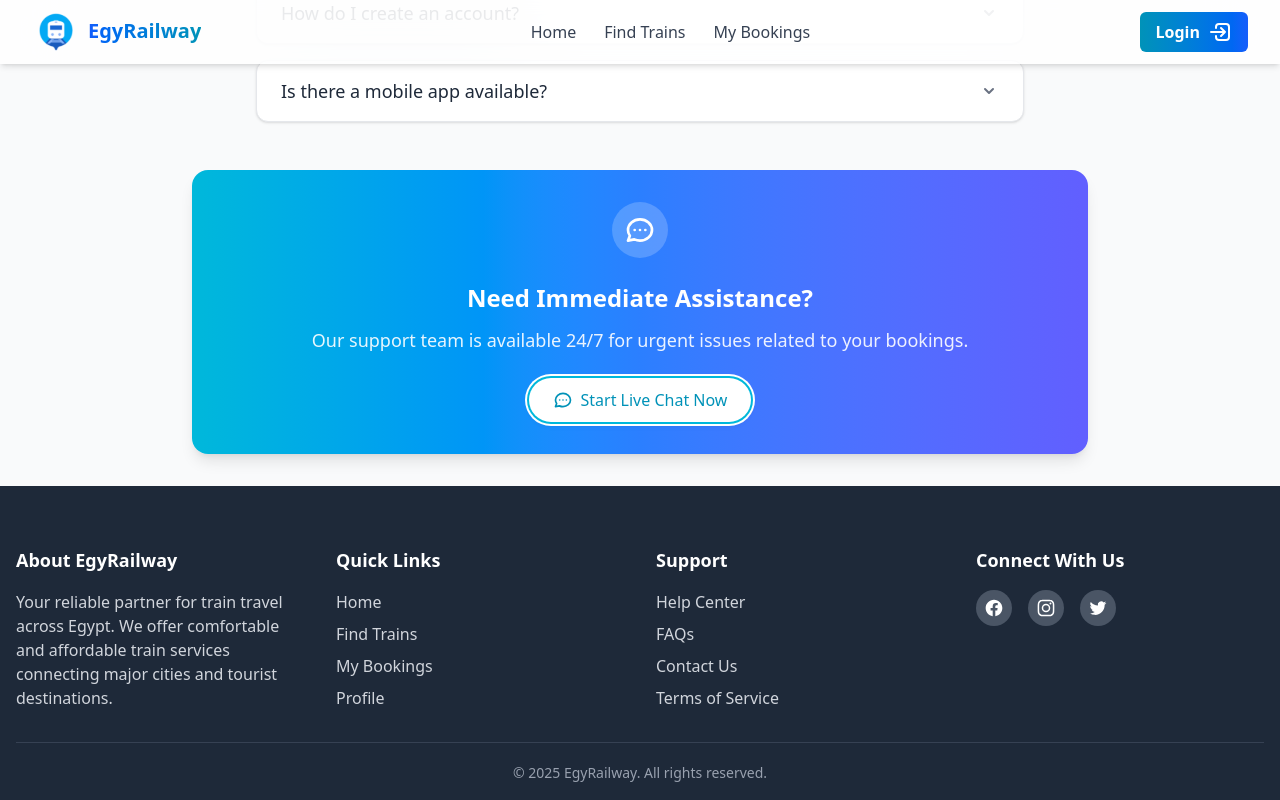
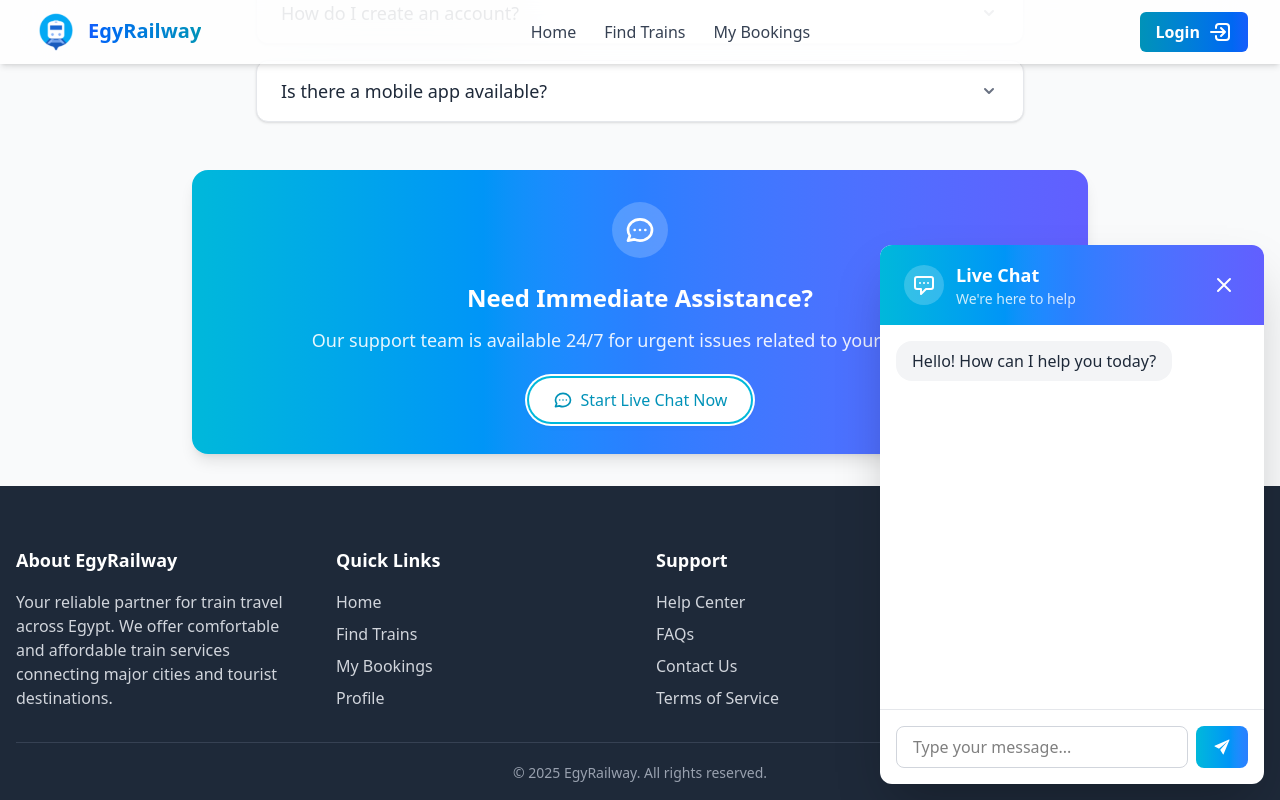
Before and after one commit to iknevo/egy-railway, a React (Vite) app: page /help in a window 1280 px wide. Both pictures are taken after a click on the button "Start Live Chat Now". Shown: the part 475-1275 px from the top of the page. Built offline with nearby package versions, Linux system fonts and the light colour scheme; what @react-pdf/renderer, ldrs would draw is missing.

Commit message:
chatbot design

```diff
--- /dev/null
+++ b/src/components/Chatbot.jsx
@@ -0,0 +1,172 @@
+import { AnimatePresence, motion } from "framer-motion";
+import { useEffect, useRef, useState } from "react";
+import { IoIosSend } from "react-icons/io";
+
+const Chatbot = ({ isOpen, onClose }) => {
+  const [messages, setMessages] = useState([
+    {
+      type: "bot",
+      content: "Hello! How can I help you today?",
+    },
+  ]);
+  const [inputValue, setInputValue] = useState("");
+  const [isTyping, setIsTyping] = useState(false);
+  const messagesEndRef = useRef(null);
+
+  const scrollToBottom = () => {
+    messagesEndRef.current?.scrollIntoView({ behavior: "smooth" });
+  };
+
+  useEffect(() => {
+    scrollToBottom();
+  }, [messages, isTyping]);
+
+  const handleSubmit = (e) => {
+    e.preventDefault();
+    if (!inputValue.trim()) return;
+
+    // Add user message
+    setMessages((prev) => [...prev, { type: "user", content: inputValue }]);
+    setInputValue("");
+
+    // Show typing indicator
+    setIsTyping(true);
+
+    // Simulate bot response (replace with actual API call)
+    setTimeout(() => {
+      setIsTyping(false);
+      setMessages((prev) => [
+        ...prev,
+        {
+          type: "bot",
+          content:
+            "Thank you for your message. Our team will get back to you shortly.",
+        },
+      ]);
+    }, 2000);
+  };
+
+  return (
+    <AnimatePresence>
+      {isOpen && (
+        <motion.div
+          initial={{ opacity: 0, y: 20 }}
+          animate={{ opacity: 1, y: 0 }}
+          exit={{ opacity: 0, y: 20 }}
+          className="fixed right-4 bottom-4 z-50 w-96 rounded-xl bg-white shadow-2xl"
+        >
+          {/* Chat header */}
+          <div className="flex items-center justify-between rounded-t-xl bg-gradient-to-r from-cyan-500 via-blue-500 to-indigo-500 px-6 py-4">
+            <div className="flex items-center space-x-3">
+              <div className="h-10 w-10 rounded-full bg-white/20 p-2">
+                <svg
+                  xmlns="http://www.w3.org/2000/svg"
+                  className="h-6 w-6 text-white"
+                  fill="none"
+                  viewBox="0 0 24 24"
+                  stroke="currentColor"
+                >
+                  <path
+                    strokeLinecap="round"
+                    strokeLinejoin="round"
+                    strokeWidth={2}
+                    d="M8 10h.01M12 10h.01M16 10h.01M9 16H5a2 2 0 01-2-2V6a2 2 0 012-2h14a2 2 0 012 2v8a2 2 0 01-2 2h-5l-5 5v-5z"
+                  />
+                </svg>
+              </div>
+              <div>
+                <h3 className="text-lg font-semibold text-white">Live Chat</h3>
+                <p className="text-sm text-white/80">We're here to help</p>
+              </div>
+            </div>
+            <button
+              onClick={onClose}
+              className="rounded-full p-1 text-white hover:bg-white/20"
+            >
+              <svg
+                xmlns="http://www.w3.org/2000/svg"
+                className="h-6 w-6"
+                fill="none"
+                viewBox="0 0 24 24"
+                stroke="currentColor"
+              >
+                <path
+                  strokeLinecap="round"
+                  strokeLinejoin="round"
+                  strokeWidth={2}
+                  d="M6 18L18 6M6 6l12 12"
+                />
+              </svg>
+            </button>
+          </div>
+
+          {/* Chat messages */}
+          <div className="h-96 overflow-y-auto p-4">
+            <div className="space-y-4">
+              {messages.map((message, index) => (
+                <motion.div
+                  key={index}
+                  initial={{ opacity: 0, y: 10 }}
+                  animate={{ opacity: 1, y: 0 }}
+                  className={`flex ${
+                    message.type === "user" ? "justify-end" : "justify-start"
+                  }`}
+                >
+                  <div
+                    className={`max-w-[80%] rounded-2xl px-4 py-2 ${
+                      message.type === "user"
+                        ? "bg-gradient-to-r from-cyan-500 to-blue-500 text-white"
+                        : "bg-gray-100 text-gray-800"
+                    }`}
+                  >
+                    {message.content}
+                  </div>
+                </motion.div>
+              ))}
+              {isTyping && (
+                <motion.div
+                  initial={{ opacity: 0, y: 10 }}
+                  animate={{ opacity: 1, y: 0 }}
+                  className="flex justify-start"
+                >
+                  <div className="max-w-[80%] rounded-2xl bg-gray-100 px-4 py-2">
+                    <div className="flex space-x-2">
+                      <div className="h-2 w-2 animate-bounce rounded-full bg-gray-400 [animation-delay:-0.3s]"></div>
+                      <div className="h-2 w-2 animate-bounce rounded-full bg-gray-400 [animation-delay:-0.15s]"></div>
+                      <div className="h-2 w-2 animate-bounce rounded-full bg-gray-400"></div>
+                    </div>
+                  </div>
+                </motion.div>
+              )}
+              <div ref={messagesEndRef} />
+            </div>
+          </div>
+
+          {/* Chat input */}
+          <form
+            onSubmit={handleSubmit}
+            className="border-t border-gray-200 p-4"
+          >
+            <div className="flex space-x-2">
+              <input
+                type="text"
+                value={inputValue}
+                onChange={(e) => setInputValue(e.target.value)}
+                placeholder="Type your message..."
+                className="flex-1 rounded-lg border border-gray-300 px-4 py-2 focus:border-cyan-500 focus:ring-1 focus:ring-cyan-500 focus:outline-none"
+              />
+              <button
+                type="submit"
+                className="rounded-lg bg-gradient-to-r from-cyan-500 to-blue-500 px-4 py-2 text-white hover:opacity-90"
+              >
+                <IoIosSend className="h-5 w-5" />
+              </button>
+            </div>
+          </form>
+        </motion.div>
+      )}
+    </AnimatePresence>
+  );
+};
+
+export default Chatbot;
--- a/src/pages/HelpSupportPage.jsx
+++ b/src/pages/HelpSupportPage.jsx
@@ -2,6 +2,7 @@ import { Field, Form, Formik } from "formik";
 import { motion } from "framer-motion";
 import { useState } from "react";
 import * as Yup from "yup";
+import Chatbot from "../components/Chatbot";
 import { StaggerContainer, StaggerItem } from "../components/MotionWrapper";
 
 const contactSchema = Yup.object().shape({
@@ -130,6 +131,7 @@ export default function HelpSupportPage() {
   const [activeTab, setActiveTab] = useState("faq");
   const [activeCategory, setActiveCategory] = useState("general");
   const [expandedFaqs, setExpandedFaqs] = useState([]);
+  const [isChatOpen, setIsChatOpen] = useState(false);
 
   const toggleFaq = (id) => {
     setExpandedFaqs((prev) => (prev.includes(id) ? [] : [id]));
@@ -502,7 +504,10 @@ export default function HelpSupportPage() {
               Our support team is available 24/7 for urgent issues related to
               your bookings.
             </p>
-            <button className="inline-flex items-center rounded-full bg-white px-6 py-2.5 text-base font-medium text-cyan-600 shadow-md transition-all hover:bg-gray-100 focus:ring-2 focus:ring-white focus:ring-offset-2 focus:ring-offset-cyan-500 focus:outline-none">
+            <button
+              className="inline-flex cursor-pointer items-center rounded-full bg-white px-6 py-2.5 text-base font-medium text-cyan-600 shadow-md transition-all hover:bg-gray-100 focus:ring-2 focus:ring-white focus:ring-offset-2 focus:ring-offset-cyan-500 focus:outline-none"
+              onClick={() => setIsChatOpen((open) => !open)}
+            >
               <svg
                 xmlns="http://www.w3.org/2000/svg"
                 className="mr-2 h-5 w-5"
@@ -522,6 +527,8 @@ export default function HelpSupportPage() {
           </div>
         </StaggerItem>
       </StaggerContainer>
+
+      <Chatbot isOpen={isChatOpen} onClose={() => setIsChatOpen(false)} />
     </div>
   );
 }
```
